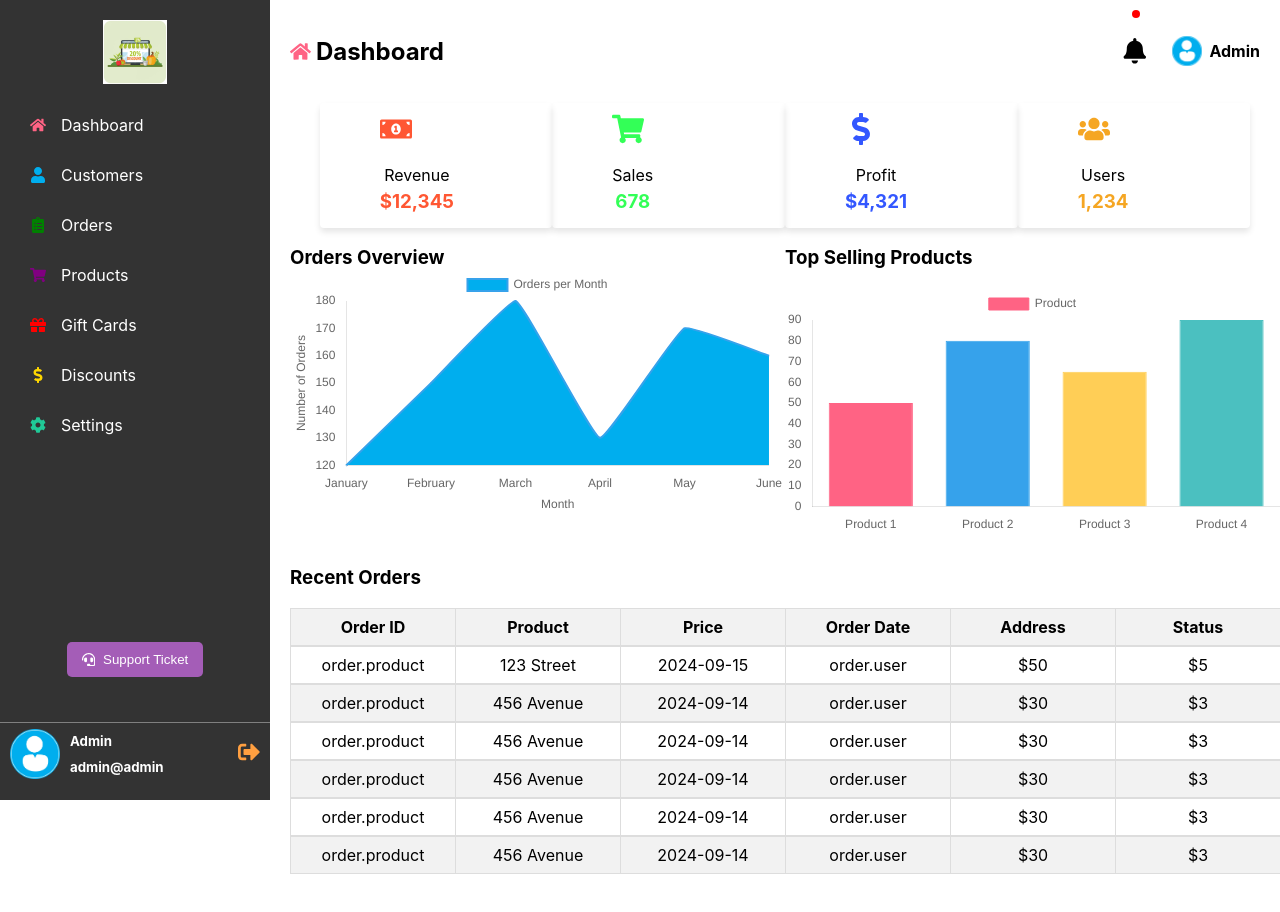
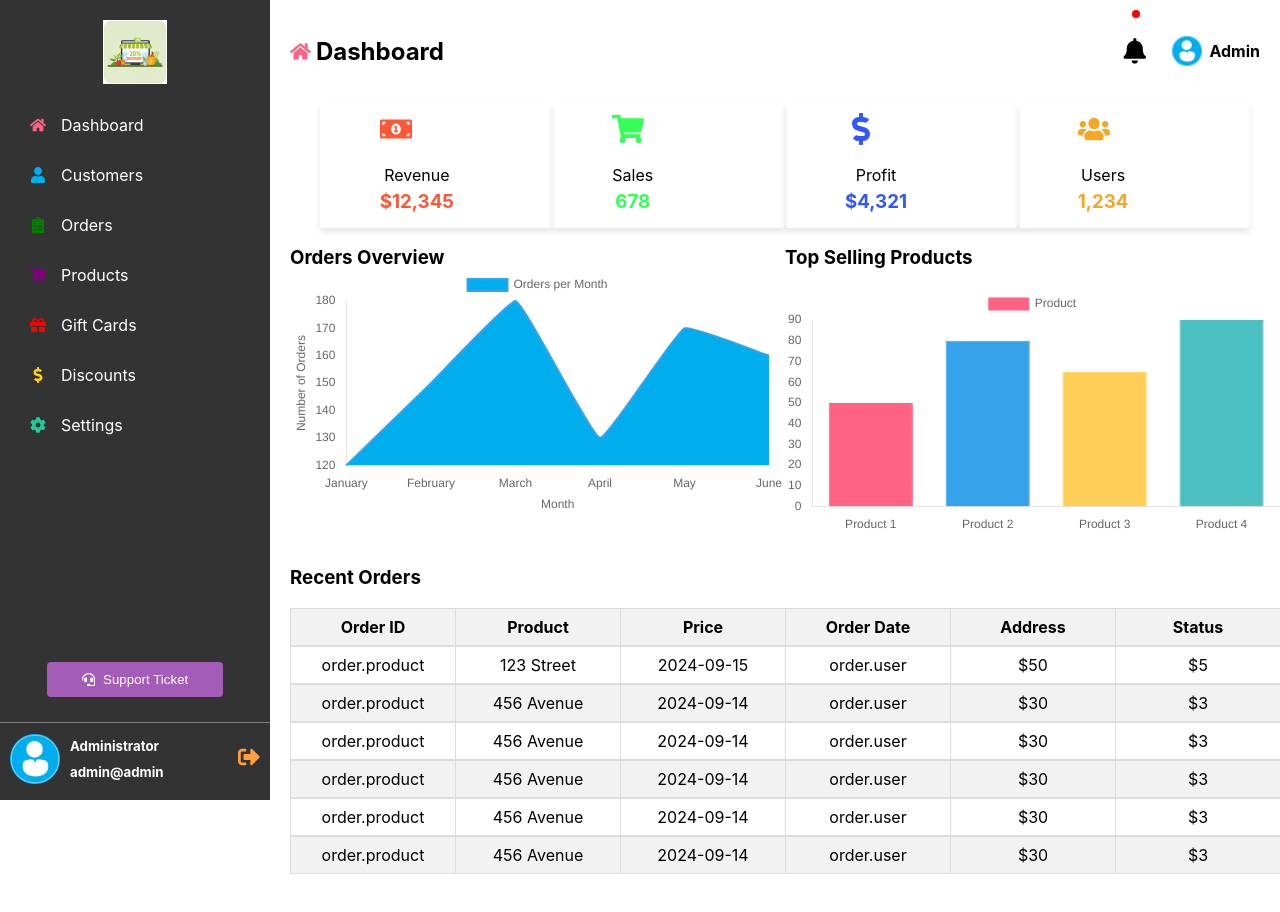
Before and after one commit to Ombito/Admin-dashboard, a React (Create React App) app: page / in a window 1280 px wide. Shown: the top 912 px of the page. Built offline with nearby package versions, Linux system fonts and the light colour scheme.

Commit message:
Fix: dashboard

```diff
--- a/src/components/Sidebar/sidebar.css
+++ b/src/components/Sidebar/sidebar.css
@@ -80,8 +80,8 @@
   background-color: #A45DB7;
   color: white;
   border: none;
-  border-radius: 5px;
-  padding: 10px 15px;
+  border-radius: 4px;
+  padding: 10px 35px;
   cursor: pointer;
   transition: background-color 0.3s ease;
 }
@@ -171,9 +171,9 @@
   align-items: center;
   justify-content: center;
   padding: 15px 0;
-  margin: 25px 0px;
+  margin: 5px 0px 25px 0;
   border-top: 1px solid gray;
-  padding: 0 10px 10px 10px;
+  padding: 5px 10px 5px 10px;
 }
 .sidebar-user-div:hover {
   cursor: pointer;
--- a/src/components/Sidebar/sidebar.jsx
+++ b/src/components/Sidebar/sidebar.jsx
@@ -112,7 +112,7 @@ const Sidebar = () => {
             <img src={user} alt='profile-icon' />
             <div className='sidebar-user-account'>
               <div className='user-profile-details'>
-                <h5>Admin</h5>
+                <h5>Administrator</h5>
                 <h5>admin@admin</h5>
               </div>
               <div>
```
